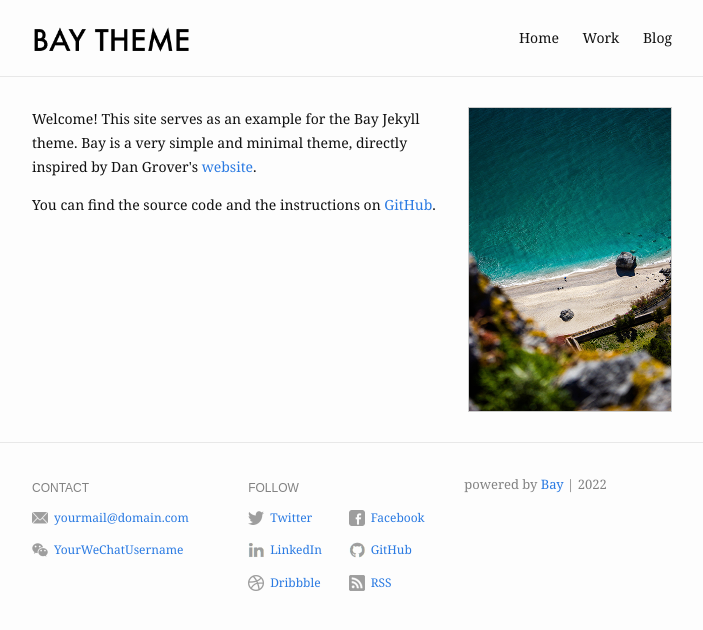
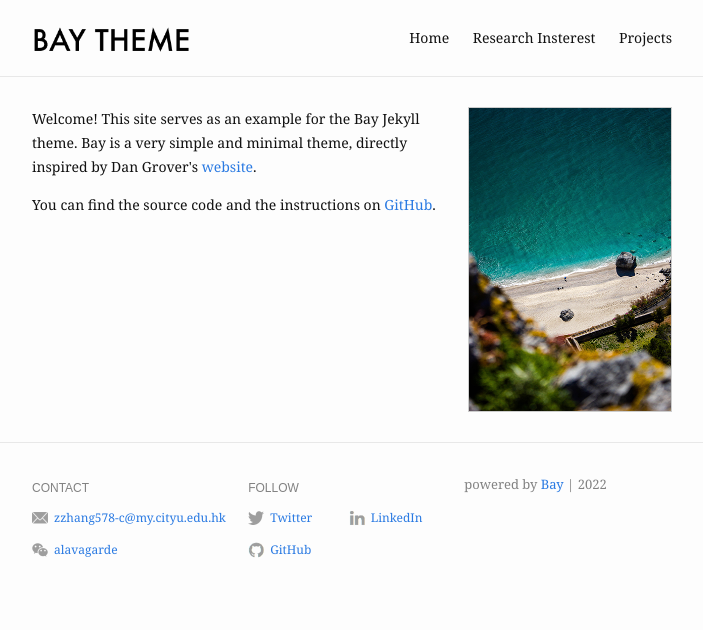
Before and after one commit to kizzhang/test, a Jekyll site: the page built from index.md, in a window 1280 px wide. Shown: the top 630 px of the page, without its empty margins (288-991 px from the left). Built offline with Jekyll 4.4.1, drawn with Linux system fonts in a browser that asks for light colours.

Commit message:
home page revi

```diff
--- a/_config.yml
+++ b/_config.yml
@@ -1,11 +1,11 @@
 # For technical reasons, this file is *NOT* reloaded automatically when you use
 # 'bundle exec jekyll serve'. If you change this file, please restart the server process.
 
-title: Bay Jekyll Theme
+title: KIZWeb
 description: >- # this means to ignore newlines until "baseurl:"
-  Bay is a minimal Jekyll Theme.
+  Adapted from Bay. Bay is a minimal Jekyll Theme.
 baseurl: "/bay" # the subpath of the site
-url: "https://eliottvincent.github.io" # the base hostname & protocol for the site
+url: "https://kizzhang.github.io" # the base hostname & protocol for the site
 og_image: /assets/img/profile-pic.jpg
 google_analytics: "UA-121636368-3"
 
@@ -13,32 +13,26 @@ header:
   pages:
     - name: Home
       slug: /
-    - name: Work
-    - name: Blog
+    - name: Research Insterest
+    - name: Projects
 
 footer:
   show_powered_by: true
   contact:
     - name: Email
-      value: yourmail@domain.com
-      link: mailto:yourmail@domain.com
+      value: zzhang578-c@my.cityu.edu.hk
+      link: mailto:zzhang578-c@my.cityu.edu.hk
     - name: WeChat
-      value: YourWeChatUsername
+      value: alavagarde
       link: "#"
   follow:
     - name: Twitter
-      link: http://twitter.com/YourTwitterUsername
-      username: "@YourTwitterUsername"
-    - name: Facebook
-      link: http://facebook.com/YourFacebookUsername
+      link: http://twitter.com/kizzhang
+      username: "@kizzhang"
     - name: LinkedIn
-      link: http://linkedin.com/in/YourLinkedInUsername
+      link: http://linkedin.com/in/
     - name: GitHub
-      link: http://github.com/YourGitHubUsername
-    - name: Dribbble
-      link: https://dribbble.com/YourDribbbleUsername
-    - name: RSS
-      link: /feed.xml
+      link: http://github.com/kizzhang
 
 # Build settings
 markdown: kramdown
```
